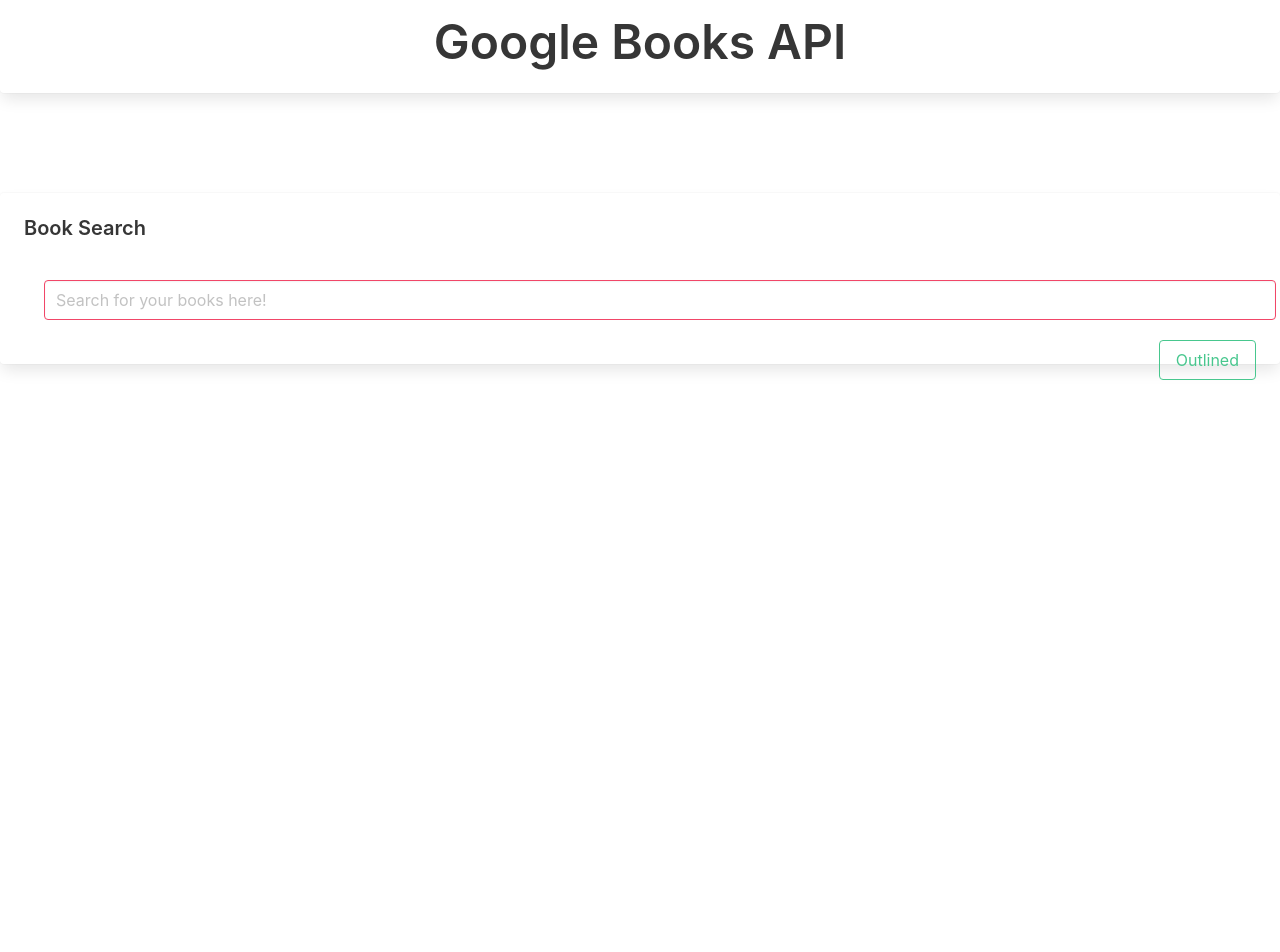
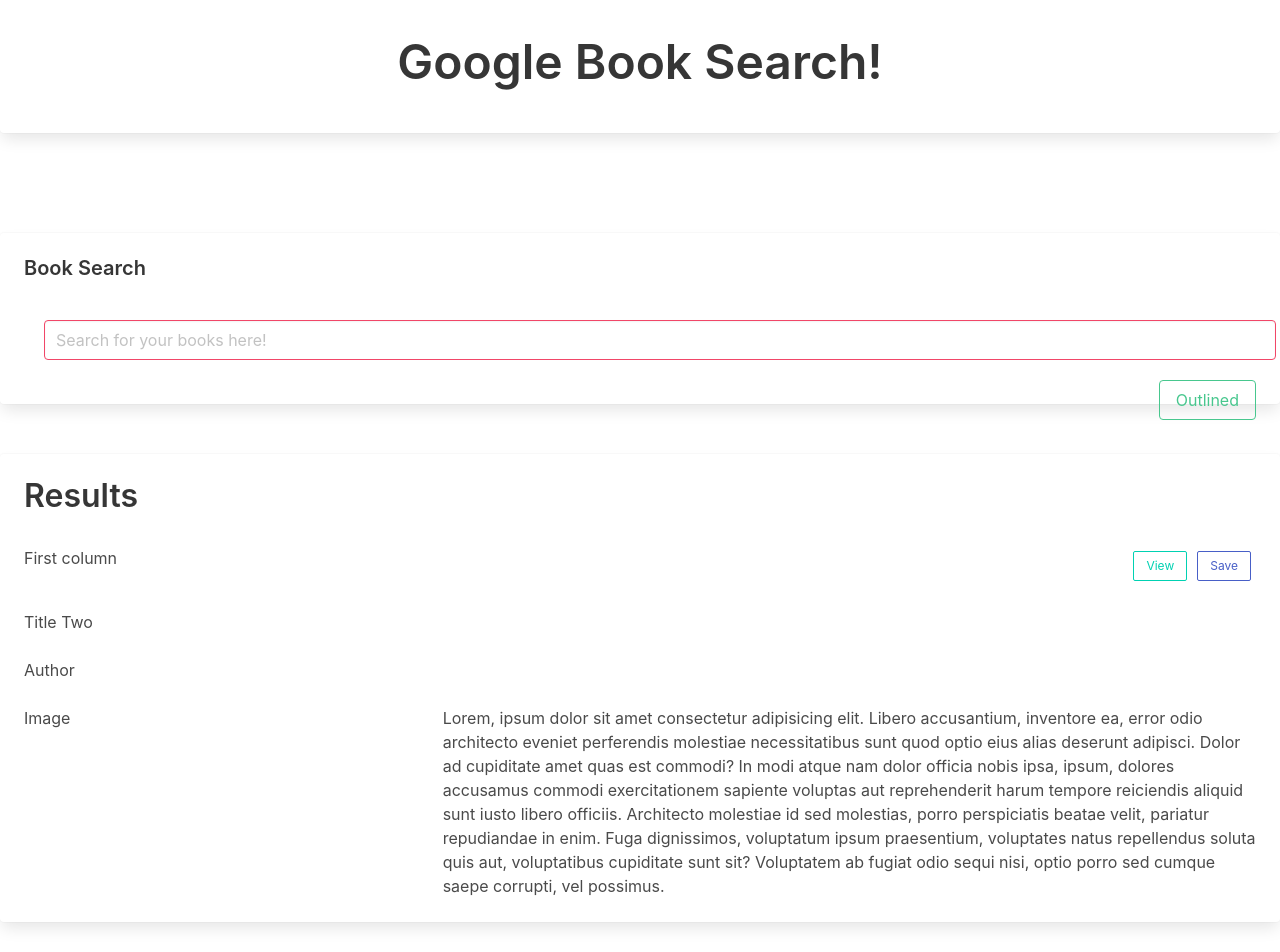
Before and after one commit to johnsondavid1107/craffeeGBooks, a React (Create React App) app in the folder g_books/client/: page / in a window 1280 px wide. Shown: the part 183-1135 px from the top of the page. Before the commit the page ends 800 px from the top, so only its background shows below. Built offline with nearby package versions, Linux system fonts and the light colour scheme.

Commit message:
spaced components from eachother

```diff
--- a/g_books/client/src/App.js
+++ b/g_books/client/src/App.js
@@ -4,12 +4,14 @@
 import { BrowserRouter as Router, Route } from "react-router-dom"
 import Search from "./pages/Search"
 import './books.css'
+import MainCard from "./components/MainCard"
 
 
 function App() {
   return (
     <Router>
       <Navbar />
+      <MainCard />
       <div>
         <Route exact path="/" component={Search} />
 
--- /dev/null
+++ b/g_books/client/src/components/BookCard.js
@@ -0,0 +1,55 @@
+import React from "react"
+
+function BookCard() {
+    const styles = {
+        buttonMargin: {
+            margin: "5px"
+        }
+    }
+
+    return (
+        <div>
+            <div className="columns">
+                <div className="column">
+                    First column
+                </div>
+                <div className="column is-flex is-justify-content-flex-end">
+                    <button class="button  is-small is-primary is-outlined" style={styles.buttonMargin}>View</button>
+                    <button class="button  is-small is-link is-outlined" style={styles.buttonMargin}>Save</button>
+                </div>
+
+            </div>
+            <div className="columns">
+                <div className="column">
+                    Title Two
+                </div>
+
+            </div>
+            <div className="columns">
+                <div className="column">
+                    Author
+                </div>
+
+            </div>
+            <div className="columns">
+                <div className="column is-one-third">
+                    Image
+                </div>
+                <div className="column ">
+                    Lorem, ipsum dolor sit amet consectetur adipisicing elit. Libero accusantium, inventore ea, error odio architecto eveniet perferendis molestiae necessitatibus sunt quod optio eius alias deserunt adipisci. Dolor ad cupiditate amet quas est commodi? In modi atque nam dolor officia nobis ipsa, ipsum, dolores accusamus commodi exercitationem sapiente voluptas aut reprehenderit harum tempore reiciendis aliquid sunt iusto libero officiis. Architecto molestiae id sed molestias, porro perspiciatis beatae velit, pariatur repudiandae in enim. Fuga dignissimos, voluptatum ipsum praesentium, voluptates natus repellendus soluta quis aut, voluptatibus cupiditate sunt sit? Voluptatem ab fugiat odio sequi nisi, optio porro sed cumque saepe corrupti, vel possimus.
+                </div>
+
+            </div>
+
+
+
+
+
+
+
+
+        </div>
+    )
+
+}
+export default BookCard
--- a/g_books/client/src/components/Card.js
+++ b/g_books/client/src/components/MainCard.js
@@ -1,19 +1,23 @@
 import React from "react"
 
-function Card() {
+function MainCard() {
     const styles = {
         topCard: {
             marginTop: "30px",
             marginBottom: "100px"
+        },
+        contentMargin: {
+            marginTop: "20px",
+            marginBottom: "20px"
         }
     }
     return (
         <div>
-            <div className="card">
-                <div className="card-content" style={styles.topCard}>
-                    <div className="content">
+            <div className="card" style={styles.topCard}>
+                <div className="card-content" >
+                    <div className="content" style={styles.contentMargin}>
                         <p className="title is-1 is-flex is-justify-content-center">
-                            Google Books API
+                            Google Book Search!
                     </p>
                     </div>
                 </div>
@@ -22,4 +26,4 @@
     )
 
 }
-export default Card
+export default MainCard
--- a/g_books/client/src/components/ResultsCard.js
+++ b/g_books/client/src/components/ResultsCard.js
@@ -0,0 +1,28 @@
+import React from "react"
+import BookCard from "./BookCard"
+
+function ResultsCard() {
+    const styles = {
+        spaceResults: {
+            marginBottom: "30px"
+        }
+    }
+
+    return (
+
+        <div>
+            <div className="card" style={styles.spaceResults}>
+                <div className="card-content">
+                    <div className="content">
+                        <p className="title is-3 is-flex">
+                            Results
+                    </p>
+                        <BookCard />
+                    </div>
+                </div>
+            </div>
+        </div>
+    )
+}
+
+export default ResultsCard
--- a/g_books/client/src/components/SearchField.js
+++ b/g_books/client/src/components/SearchField.js
@@ -4,18 +4,24 @@
     const styles = {
         inputField: {
             margin: "20px"
+        },
+        spaceResultsCard: {
+            marginBottom: "50px"
+        },
+        spaceButton: {
+            marginBottom: "20px"
         }
     }
 
     return (
-        <div className="card">
+        <div className="card" style={styles.spaceResultsCard}>
             <div className="card-content">
                 <div className="content">
                     <p className="title is-5 is-flex">
                         Book Search
                      </p>
                     <input className="input is-danger" type="text" placeholder="Search for your books here!" style={styles.inputField}></input>
-                    <button className="button is-pulled-right is-success is-outlined ">Outlined</button>
+                    <button className="button is-pulled-right is-success is-outlined " style={styles.spaceButton}>Outlined</button>
                 </div>
             </div>
         </div>
--- a/g_books/client/src/pages/Search.js
+++ b/g_books/client/src/pages/Search.js
@@ -1,13 +1,13 @@
 import React from "react"
-import Card from "../components/Card"
 import SeachField from "../components/SearchField"
+import ResultsCard from "../components/ResultsCard"
 
 
 function Search() {
     return (
         <div>
-            <Card />
             <SeachField />
+            <ResultsCard />
         </div>
 
     )
```
